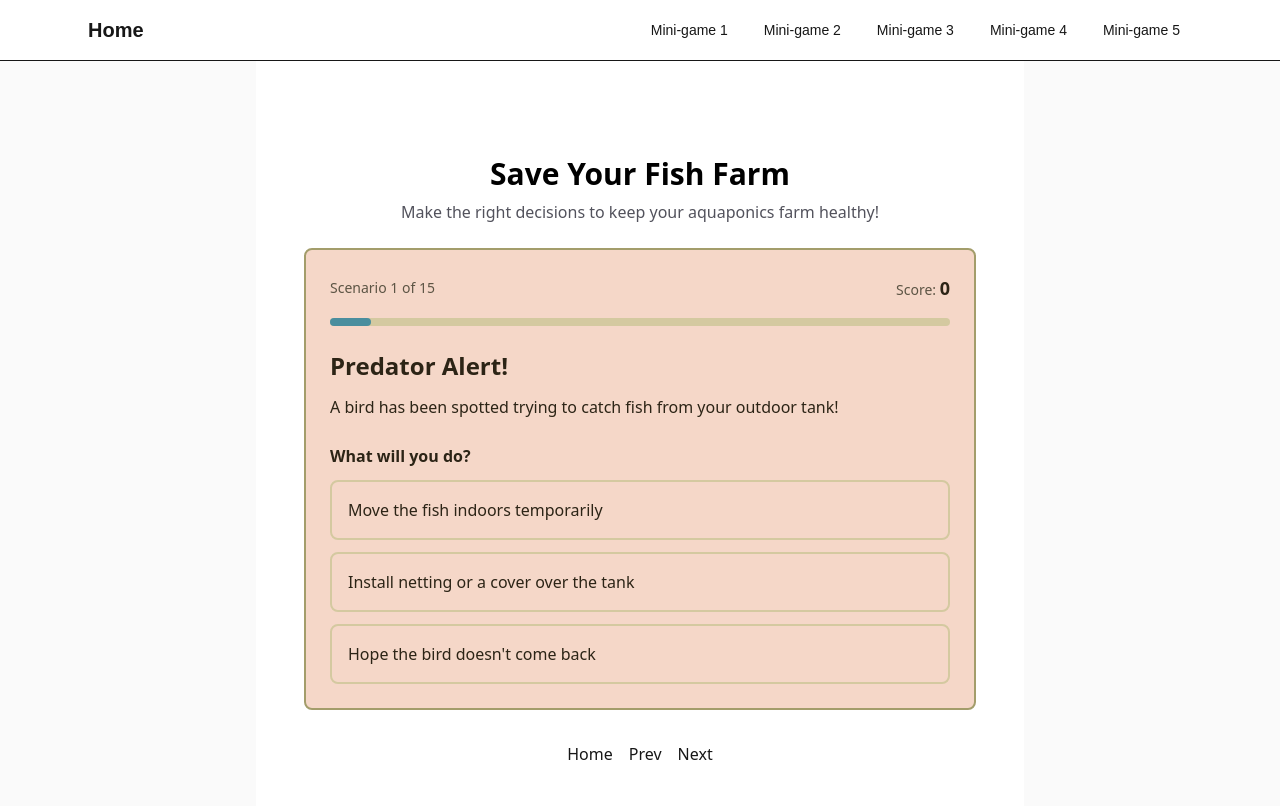
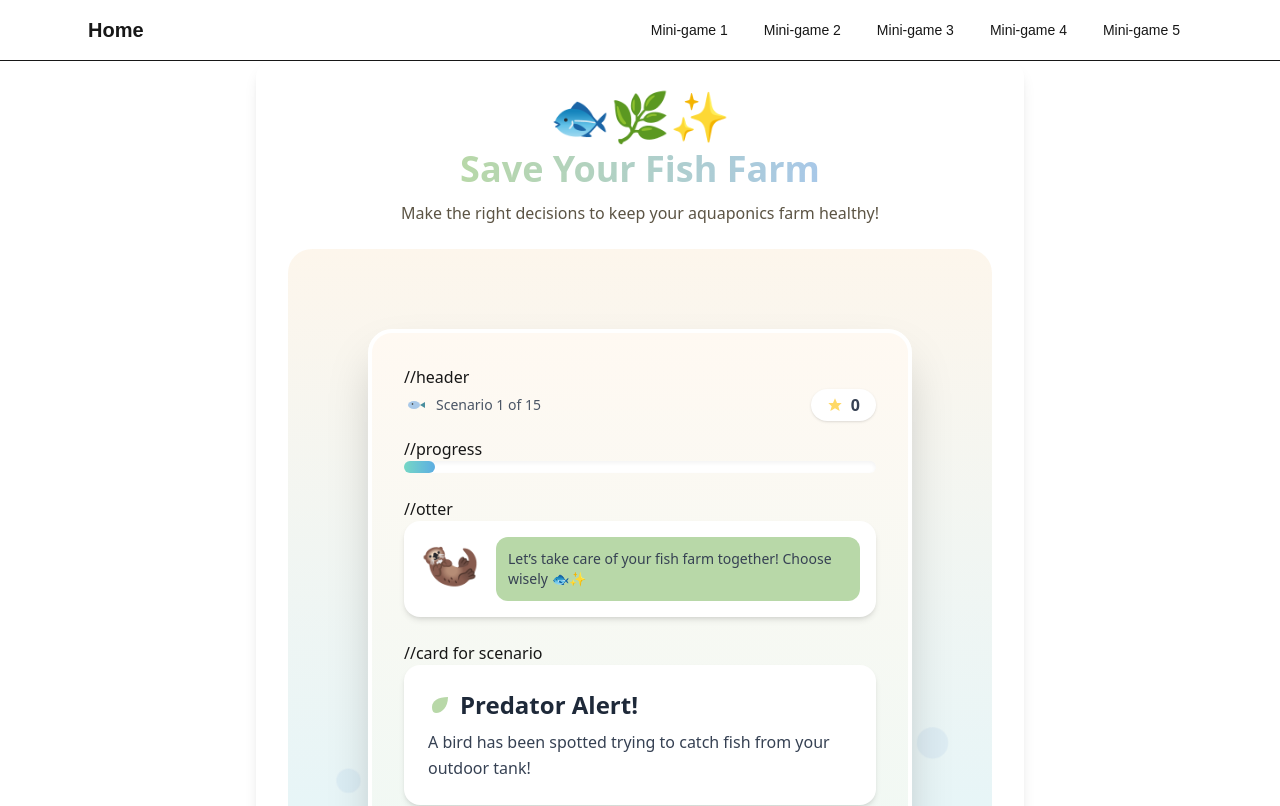
Before and after one commit to AshiJ7/FishFarmFrenzy, a Next.js app: page /mini-game-3 in a window 1280 px wide. Shown: the top 806 px of the page. Built offline with nearby package versions, Linux system fonts and the light colour scheme.

Commit message:
add better colors, animations, and visual effects

```diff
--- a/app/globals.css
+++ b/app/globals.css
@@ -12,6 +12,7 @@
   --teal-medium: #4A8E9E;
   --gold-tan: #A39D6B;
   --olive-green: #6B8E4E;
+  --success-yellow: #FFD966;
 
   /*general purpose colors*/
   --color-background: var(--tan-primary);
--- a/app/mini-game-3/page.tsx
+++ b/app/mini-game-3/page.tsx
@@ -5,20 +5,49 @@ import SaveFishFarmGame from "./savefishfarm";
 
 export default function MiniGame3() {
   return (
-    <div className="flex min-h-screen items-center justify-center bg-zinc-50 font-sans dark:bg-black">
-      <main className="flex min-h-screen w-full max-w-3xl flex-col items-center justify-center py-8 px-8 bg-white dark:bg-black">
-        <h1 className="text-3xl font-semibold text-black dark:text-zinc-50">Save Your Fish Farm</h1>
-        <p className="mt-2 text-center text-zinc-600 dark:text-zinc-400">
-          Make the right decisions to keep your aquaponics farm healthy!
-        </p>
+    <div className="flex min-h-screen items-center justify-center font-sans">
+      <main className="flex min-h-screen w-full max-w-3xl flex-col items-center justify-center py-8 px-8 rounded-2xl shadow-lg"
+            style={{ backgroundColor: "var(--background)", color: "var(--foreground)" }}>
+        {/* Cute Header */}
+        <div className="flex flex-col items-center gap-2">
+          {/* Emoji banner with bounce */}
+          <div className="text-5xl animate-bounce" style={{ color: "var(--teal-medium)" }}>🐟🌿✨</div>
+
+          {/* Gradient title using palette */}
+          <h1 className="text-4xl font-extrabold text-center bg-clip-text text-transparent"
+              style={{ backgroundImage: "linear-gradient(to right, var(--mint-light), var(--periwinkle))" }}>
+            Save Your Fish Farm
+          </h1>
+
+          <p className="mt-1 text-center" style={{ color: "var(--color-text-secondary)" }}>
+            Make the right decisions to keep your aquaponics farm healthy!
+          </p>
+        </div>
+
+        {/* Game Component */}
         <div className="mt-6 w-full">
           <SaveFishFarmGame />
         </div>
+
+        {/* Navigation */}
         <nav className="mt-8 flex gap-4">
-          <Link href="/" className="text-foreground">Home</Link>
-          <Link href="/mini-game-2" className="text-foreground">Prev</Link>
-          <Link href="/mini-game-4" className="text-foreground">Next</Link>
+          <Link href="/" style={{ color: "var(--teal-medium)" }}
+                className="hover:underline transition-all">Home</Link>
+          <Link href="/mini-game-2" style={{ color: "var(--teal-medium)" }}
+                className="hover:underline transition-all">Prev</Link>
+          <Link href="/mini-game-4" style={{ color: "var(--teal-medium)" }}
+                className="hover:underline transition-all">Next</Link>
         </nav>
+
+        <style>{`
+          @keyframes bounce {
+            0%, 100% { transform: translateY(0); }
+            50% { transform: translateY(-10px); }
+          }
+          .animate-bounce {
+            animation: bounce 2s infinite;
+          }
+        `}</style>
       </main>
     </div>
   );
--- a/app/mini-game-3/savefishfarm.tsx
+++ b/app/mini-game-3/savefishfarm.tsx
@@ -1,6 +1,6 @@
 "use client";
 
-import { useState, useEffect } from "react";
+import { useState, useEffect, useMemo } from "react";
 
 //scenario types
 type Choice = {
@@ -698,6 +698,87 @@ function getRandomScenarios(count: number): Scenario[] {
   return shuffled.slice(0, count);
 }
 
+//making it cute with icons and such
+const FishIcon = ({ className = "w-6 h-6" }) => (
+  <svg viewBox="0 0 24 24" className={className}>
+    <ellipse cx="10" cy="12" rx="6" ry="4" fill="var(--periwinkle)" />
+    <polygon points="16,12 21,9 21,15" fill="var(--teal-medium)" />
+    <circle cx="8.5" cy="11" r="0.8" fill="var(--color-text-primary)" />
+  </svg>
+);
+
+const LeafIcon = ({ className = "w-6 h-6" }) => (
+  <svg viewBox="0 0 24 24" className={className}>
+    <path
+      d="M4 14C4 8 10 4 20 4C20 14 14 20 8 20C5 20 4 17 4 14Z"
+      fill="var(--mint-light)"
+    />
+  </svg>
+);
+
+const BubbleIcon = ({ className = "w-5 h-5" }) => (
+  <svg viewBox="0 0 24 24" className={className}>
+    <circle cx="8" cy="10" r="3" fill="var(--periwinkle)" />
+    <circle cx="16" cy="14" r="2" fill="var(--periwinkle)" />
+  </svg>
+);
+
+const StarIcon = ({ className = "w-6 h-6" }) => (
+  <svg viewBox="0 0 24 24" fill="var(--success-yellow)" className={className}>
+    <polygon points="12,2 15,9 22,9 17,14 19,21 12,17 5,21 7,14 2,9 9,9" />
+  </svg>
+);
+
+//otter icon for mascot
+const OtterMascot = ({ message }: { message: string }) => (
+  <div className="flex items-start gap-4 bg-white p-4 rounded-2xl shadow-md mb-6">
+    <div className="text-5xl">🦦</div>
+    <div className="bg-[var(--mint-light)] p-3 rounded-xl text-gray-700 text-sm">
+      {message}
+    </div>
+  </div>
+);
+
+//bubble animation
+const BubbleBackground = () => (
+  <div className="absolute inset-0 overflow-hidden pointer-events-none z-0">
+    {[...Array(18)].map((_, i) => {
+      const size = 12 + Math.random() * 24;
+      return (
+        <div
+          key={i}
+          className="absolute rounded-full opacity-40"
+          style={{
+            bottom: "-60px",
+            left: `${Math.random() * 100}%`,
+            width: `${size}px`,
+            height: `${size}px`,
+            backgroundColor: "var(--periwinkle)",
+            animation: `floatUp ${8 + Math.random() * 8}s linear infinite`,
+            animationDelay: `${Math.random() * 5}s`,
+          }}
+        />
+      );
+    })}
+
+      <style>{`
+      @keyframes floatUp {
+        0% { transform: translateY(0) scale(1); opacity: 0.4; }
+        100% { transform: translateY(-120vh) scale(1.3); opacity: 0; }
+      }
+      @keyframes gentleFloat {
+        0%, 100% { transform: translateY(0px); }
+        50% { transform: translateY(-6px); }
+      }
+      @keyframes rotateBounce {
+        0% { transform: rotate(0deg); }
+        50% { transform: rotate(10deg); }
+        100% { transform: rotate(0deg); }
+      }
+    `}</style>
+  </div>
+);
+
 export default function SaveFishFarmGame() {
   const [scenarios, setScenarios] = useState<Scenario[]>([]);
   const [currentScenarioIndex, setCurrentScenarioIndex] = useState(0);
@@ -707,6 +788,11 @@ export default function SaveFishFarmGame() {
   const [lastImpact, setLastImpact] = useState(0);
   const [decisionsHistory, setDecisionsHistory] = useState<{ scenario: string; choice: string; impact: number }[]>([]);
   const [shuffledChoices, setShuffledChoices] = useState<Choice[]>([]);
+  const [hoveredIndex, setHoveredIndex] = useState<number | null>(null);
+  const [hoveredNext, setHoveredNext] = useState(false);
+  const [hoveredRestart, setHoveredRestart] = useState(false);
+  const [hovered, setHovered] = useState(false);
+  const bubbleBackground = useMemo(() => <BubbleBackground />, []);
 
   //initialize scenarios
   useEffect(() => {
@@ -742,6 +828,7 @@ export default function SaveFishFarmGame() {
   };
 
   const handleNext = () => {
+    setHoveredNext(false);
     if (currentScenarioIndex < scenarios.length - 1) {
       const nextIndex = currentScenarioIndex + 1;
       setCurrentScenarioIndex(nextIndex);
@@ -754,6 +841,7 @@ export default function SaveFishFarmGame() {
   };
 
   const handleRestart = () => {
+    setHoveredRestart(false);
     const randomScenarios = getRandomScenarios(SCENARIOS_PER_GAME);
     setScenarios(randomScenarios);
     setCurrentScenarioIndex(0);
@@ -788,9 +876,13 @@ export default function SaveFishFarmGame() {
   if (gameState === "complete") {
     const { rating, message } = getScoreRating();
     const maxScore = scenarios.length * 10;
+    const bgColor = rating === "Excellent" ? "bg-gradient-to-b from-[var(--mint-light)] to-[var(--mint-light)]"
+      : rating === "Good" ? "bg-gradient-to-b from-[var(--periwinkle)] to-[var(--periwinkle)]"
+      : rating === "Fair" ? "bg-gradient-to-b from-[var(--peach-soft)] to-[var(--peach-soft)]"
+      : "bg-gradient-to-b from-[var(--coral-medium)] to-[var(--coral-medium)]";
 
     return (
-      <div className="w-full max-w-2xl mx-auto p-6 bg-[var(--peach-soft)] rounded-lg border-2 border-[var(--color-border-medium)]">
+      <div className={`w-full max-w-2xl mx-auto p-6 rounded-3xl border-2 border-[var(--color-border-medium)] ${bgColor}`}>
         <h2 className="text-2xl font-bold text-center mb-4 text-[var(--color-text-primary)]">
           Game Complete!
         </h2>
@@ -813,7 +905,7 @@ export default function SaveFishFarmGame() {
             {decisionsHistory.map((decision, index) => (
               <div
                 key={index}
-                className="p-3 rounded bg-white border border-[var(--color-border-light)]"
+                className="p-3 rounded bg-white border border-[var(--color-border-light)] rounded-2xl"
               >
                 <div className="font-medium text-sm text-[var(--color-text-primary)]">
                   {decision.scenario}
@@ -835,7 +927,13 @@ export default function SaveFishFarmGame() {
 
         <button
           onClick={handleRestart}
-          className="w-full py-3 px-4 bg-[var(--olive-green)] hover:bg-[var(--color-border-dark)] text-white font-semibold rounded-lg transition-colors"
+          onMouseEnter={() => setHoveredRestart(true)}
+          onMouseLeave={() => setHoveredRestart(false)}
+          style={{
+            transform: hoveredRestart ? 'scale(1.03)' : 'scale(1)',
+            transition: 'all 0.2s ease',
+          }}
+          className="w-full py-3 px-4 bg-[var(--olive-green)] text-white font-semibold rounded-lg"
         >
           Play Again
         </button>
@@ -845,87 +943,131 @@ export default function SaveFishFarmGame() {
 
   if (gameState === "feedback") {
   return (
-      <div className="w-full max-w-2xl mx-auto p-6 bg-[var(--peach-soft)] rounded-lg border-2 border-[var(--color-border-medium)]">
-        <div className="text-center mb-6">
-          <div className={`text-6xl mb-4 ${lastImpact > 0 ? 'text-[var(--olive-green)]' : 'text-[var(--coral-medium)]'}`}>
-            {lastImpact > 0 ? '✓' : '✗'}
+    <div className="relative min-h-screen flex items-center justify-center bg-gradient-to-b from-[#FDF6EC] to-[#D6F4FF] p-20 rounded-3xl">
+
+      {bubbleBackground}
+
+      <div className="relative z-10 w-full max-w-xl p-8 bg-white rounded-3xl shadow-2xl text-center">
+
+        {lastImpact > 0 ? (
+          <>
+            <StarIcon className="w-16 h-16 mx-auto mb-4" />
+            <h2 className="text-2xl font-bold text-green-600 mb-2">
+              Great Job!
+            </h2>
+          </>
+        ) : (
+          <>
+            <div className="text-6xl mb-4">🐡</div>
+            <h2 className="text-2xl font-bold text-red-500 mb-2">
+              Oh No!
+            </h2>
+          </>
+        )}
+
+        <p className="text-gray-700 mb-6">{lastFeedback}</p>
+
+        <div className="text-gray-700 mb-6">
+          <div className={`text-2xl font-bold mb-1 ${lastImpact > 0 ? 'text-green-500' : 'text-red-500'}`}>
+            {lastImpact > 0 ? '+' : ''}{lastImpact} points
           </div>
-          <div className={`text-xl font-semibold mb-2 ${
-            lastImpact > 0
-              ? 'text-[var(--olive-green)]'
-              : 'text-[var(--coral-medium)]'
-          }`}>
-            {lastImpact > 0 ? 'Good Decision!' : 'Poor Decision!'}
-          </div>
-          <p className="text-[var(--color-text-primary)]">
-            {lastFeedback}
-          </p>
-        </div>
-
-        <div className="mb-6 p-4 bg-white rounded-lg border border-[var(--color-border-light)]">
-          <div className="flex justify-between items-center">
-            <span className="font-medium text-[var(--color-text-primary)]">Current Score:</span>
-            <span className="text-2xl font-bold text-[var(--color-text-primary)]">{score}</span>
-          </div>
-          <div className="flex justify-between items-center mt-2">
-            <span className="text-sm text-[var(--color-text-secondary)]">Progress:</span>
-            <span className="text-sm text-[var(--color-text-secondary)]">
-              {currentScenarioIndex + 1} / {scenarios.length}
-            </span>
-          </div>
+          <div className="text-xl font-semibold">Total Score: {score}</div>
         </div>
 
         <button
           onClick={handleNext}
-          className="w-full py-3 px-4 bg-[var(--olive-green)] hover:bg-[var(--color-border-dark)] text-white font-semibold rounded-lg transition-colors"
+          onMouseEnter={() => setHoveredNext(true)}
+          onMouseLeave={() => setHoveredNext(false)}
+          style={{
+            transform: hoveredNext ? 'scale(1.03)' : 'scale(1)',
+            transition: 'all 0.2s ease',
+            background: `linear-gradient(to right, var(--teal-medium), var(--success-yellow))`,
+          }}
+          className="w-full py-4 text-white font-bold rounded-2xl shadow-lg"
         >
-          {currentScenarioIndex < scenarios.length - 1 ? 'Next Scenario' : 'See Results'}
+          {currentScenarioIndex < scenarios.length - 1
+            ? "Next Scenario"
+            : "See Results"}
         </button>
+      </div>
     </div>
   );
 }
 
   return (
-    <div className="w-full max-w-2xl mx-auto p-6 bg-[var(--peach-soft)] rounded-lg border-2 border-[var(--color-border-medium)]">
-      <div className="mb-6">
-        <div className="flex justify-between items-center mb-4">
-          <span className="text-sm font-medium text-[var(--color-text-secondary)]">
+    <div className="relative min-h-screen flex items-center justify-center bg-gradient-to-b from-[#FDF6EC] to-[#D6F4FF] p-20 rounded-3xl">
+
+      {bubbleBackground}
+
+      <div className="relative z-10 w-full max-w-2xl p-8 bg-gradient-to-b from-[#FFF9F2] to-[#E8F8F5] rounded-3xl shadow-2xl border-4 border-white">
+
+        //header
+        <div className="flex items-center justify-between mb-4">
+          <div className="flex items-center gap-2">
+            <FishIcon />
+            <span className="text-sm text-gray-600">
               Scenario {currentScenarioIndex + 1} of {scenarios.length}
-          </span>
-          <span className="text-sm font-medium text-[var(--color-text-secondary)]">
-            Score: <span className="text-lg font-bold text-[var(--color-text-primary)]">{score}</span>
             </span>
           </div>
 
-        <div className="w-full bg-[var(--color-border-light)] rounded-full h-2 mb-4">
-          <div
-            className="bg-[var(--teal-medium)] h-2 rounded-full transition-all duration-300"
-            style={{ width: `${((currentScenarioIndex + 1) / scenarios.length) * 100}%` }}
-          />
+          <div className="flex items-center gap-2 bg-white px-4 py-1 rounded-full shadow">
+            <StarIcon className="w-4 h-4" />
+            <span className="font-bold text-gray-700">{score}</span>
           </div>
         </div>
 
-      <div className="mb-6">
-        <h2 className="text-2xl font-bold mb-3 text-[var(--color-text-primary)]">
+        //progress
+        <div className="w-full bg-white rounded-full h-3 mb-6 shadow-inner">
+          <div
+            className="bg-gradient-to-r from-[#76D7C4] to-[#5DADE2] h-3 rounded-full transition-all duration-500"
+            style={{
+              width: `${((currentScenarioIndex + 1) / scenarios.length) * 100}%`
+            }}
+          />
+        </div>
+
+        //otter
+        <OtterMascot message="Let’s take care of your fish farm together! Choose wisely 🐟✨" />
+
+        //card for scenario
+        <div className="mb-6 bg-white p-6 rounded-2xl shadow-md">
+          <div className="flex items-center gap-2 mb-2">
+            <LeafIcon />
+            <h2 className="text-2xl font-bold text-gray-800">
               {currentScenario.title}
             </h2>
-        <p className="text-[var(--color-text-primary)] leading-relaxed">
+          </div>
+
+          <p className="text-gray-700 leading-relaxed">
             {currentScenario.description}
           </p>
         </div>
 
-      <div className="space-y-3">
-        <p className="font-semibold text-[var(--color-text-primary)]">What will you do?</p>
+        //choices
+        <div className="space-y-4">
+          <p className="font-semibold text-gray-700">What will you do?</p>
+
           {shuffledChoices.map((choice, index) => (
             <button
               key={index}
               onClick={() => handleChoice(choice)}
-            className="w-full p-4 text-left border-2 border-[var(--color-border-light)] rounded-lg hover:border-[var(--teal-medium)] hover:bg-[var(--mint-light)] transition-all text-[var(--color-text-primary)]"
+              onMouseEnter={() => setHoveredIndex(index)}
+              onMouseLeave={() => setHoveredIndex(null)}
+              style={{
+                transform: hoveredIndex === index ? 'scale(1.03)' : 'scale(1)',
+                borderColor: hoveredIndex === index ? '#76D7C4' : 'transparent',
+                transition: 'all 0.2s ease',
+              }}
+              className="w-full p-4 text-left bg-white rounded-2xl shadow-md border-2"
             >
-            {choice.text}
+              <div className="flex items-start gap-3">
+                <BubbleIcon />
+                <span className="text-gray-800">{choice.text}</span>
+              </div>
             </button>
           ))}
         </div>
       </div>
+    </div>
   );
 }
```
Lines whose indentation alone changed are shown as unchanged.
